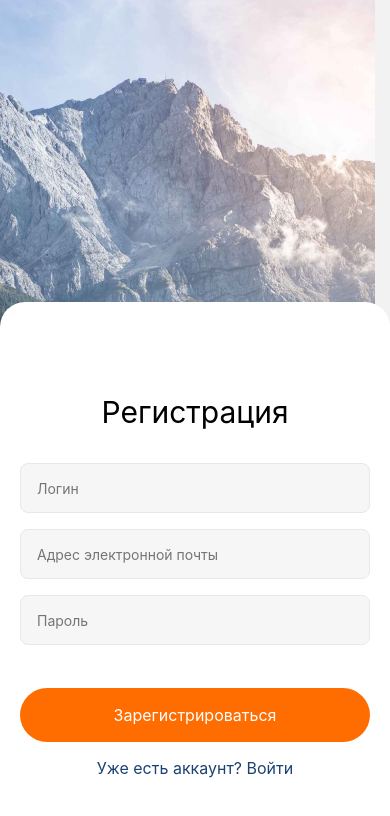
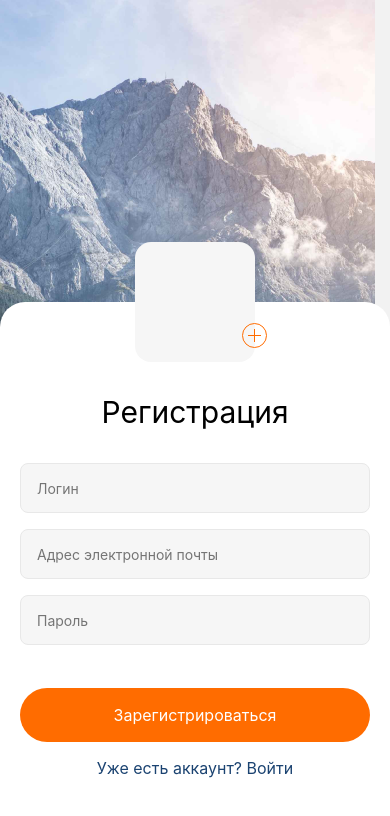
Before and after one commit to AnastasiaLes/react-native-hw, a React Native app: screen /Register in a window 390 px wide. Shown: the top 816 px of the page. Built offline with nearby package versions, Linux system fonts and the light colour scheme.

Commit message:
registration fix

```diff
--- a/screens/auth/RegisterScreen.js
+++ b/screens/auth/RegisterScreen.js
@@ -1,6 +1,6 @@
 import { StatusBar } from 'expo-status-bar';
 import { useState, useEffect } from 'react';
-import { Dimensions, Keyboard, TouchableWithoutFeedback, KeyboardAvoidingView, TouchableOpacity, Button, ImageBackground, StyleSheet, Text, TextInput, View, Platform } from 'react-native';
+import { Dimensions, Image, Keyboard, TouchableWithoutFeedback, KeyboardAvoidingView, TouchableOpacity, Button, ImageBackground, StyleSheet, Text, TextInput, View, Platform } from 'react-native';
 
 const initialState = {
   login: '',
@@ -79,7 +79,11 @@ export default function RegisterScreen({navigation}) {
             marginBottom: keyboardShown ? 50 : 0,
           }}>
             <View>
-
+                <View style={styles.imageAdd}>
+                                  <View style={styles.plusSign}>
+                                      <Image source={require('../../assets/images/Union.png')} />
+                                  </View>
+                </View>
             <Text style={styles.text}>Регистрация</Text>
             <TextInput
                 placeholder={'Логин'}
@@ -158,11 +162,34 @@ const styles = StyleSheet.create({
         alignItems: 'center',
         // padding: 16,
     },
+    imageAdd: {
+        width: 120,
+        height: 120,
+        position: 'relative',
+        backgroundColor: '#F6F6F6',
+        marginTop: -60,
+        marginLeft: 'auto',
+        marginRight: 'auto',
+        borderRadius: 16,
+    },
+    plusSign: {
+        position: 'absolute',
+        right: -12,
+        bottom: 14,
+        width: 25,
+        height: 25,
+        borderColor: '#FF6C00',
+        borderWidth: 1,
+        borderRadius: 50,
+        justifyContent: 'center',
+        alignItems: 'center',
+        fontSize: 40,
+    },
   text: {
     textAlign: 'center',
     fontSize: 30,
     // fontStyle: 'bold',
-    marginTop: 92,
+    marginTop: 32,
       marginBottom: 33,
   },
   // inputsGroup: {
```
Also changed, not shown: assets/images/Union.png (added). Lines whose indentation alone changed are shown as unchanged.
